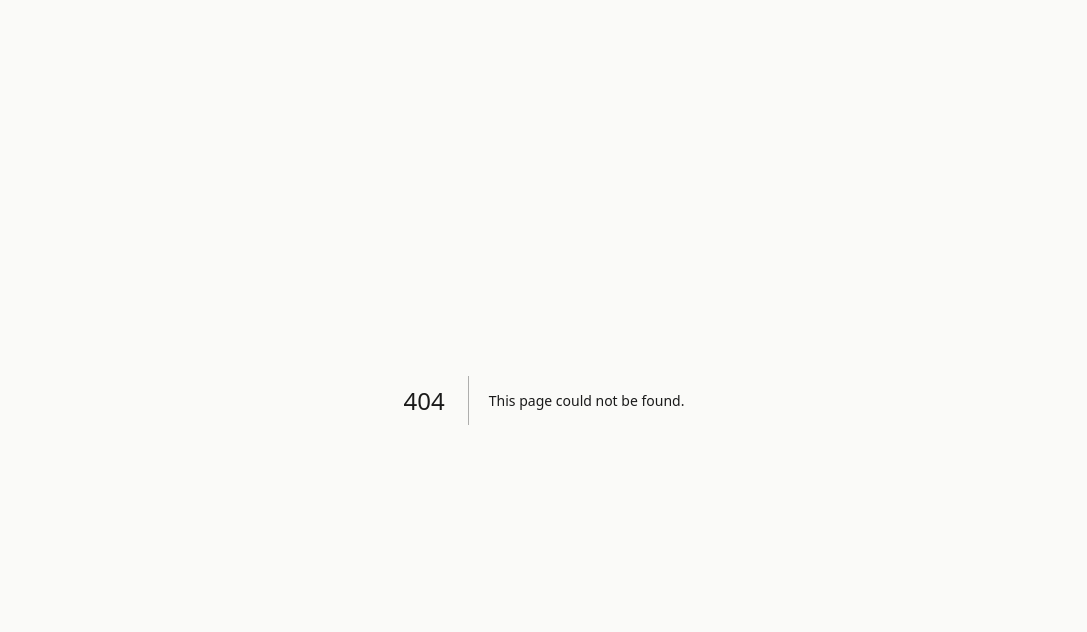
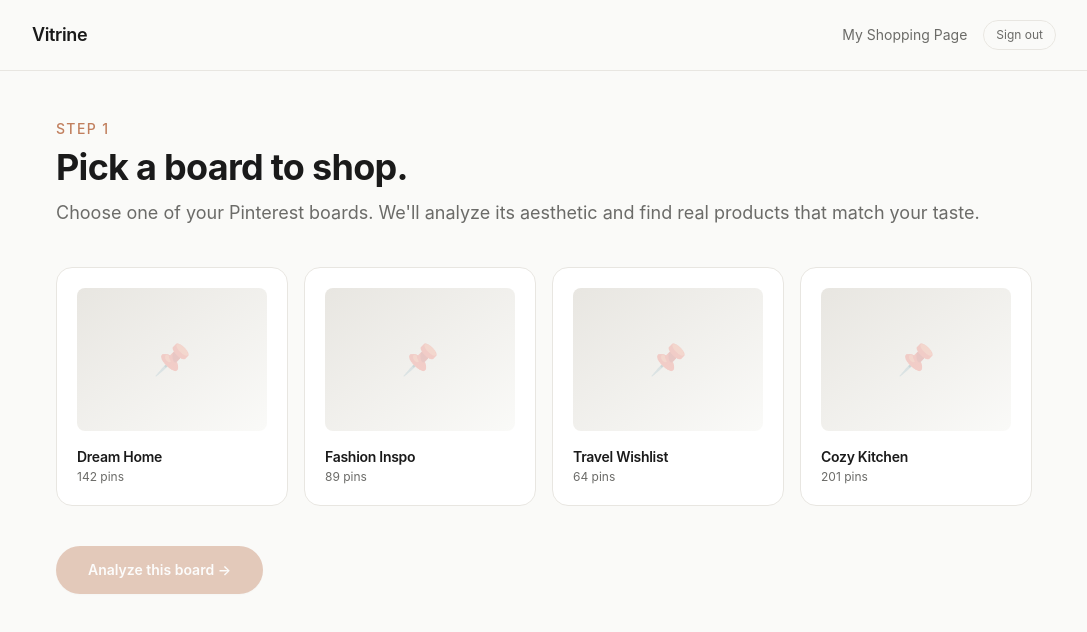
Before and after one commit to 2028sumans/vitrine, a Next.js app: page /dashboard in a window 1280 px wide. Before the commit this address had no page. Shown: the top 632 px of the page, without its empty margins (96-1183 px from the left). Built offline with nearby package versions, Linux system fonts and the light colour scheme.

Commit message:
Add dashboard UI with board selection and product results

```diff
--- /dev/null
+++ b/app/dashboard/page.tsx
@@ -0,0 +1,264 @@
+"use client";
+
+import { useState } from "react";
+import Link from "next/link";
+
+// ── Mock data (replace with real Pinterest API calls once approved) ──
+const MOCK_BOARDS = [
+  { id: "1", name: "Dream Home", pin_count: 142, cover: null },
+  { id: "2", name: "Fashion Inspo", pin_count: 89, cover: null },
+  { id: "3", name: "Travel Wishlist", pin_count: 64, cover: null },
+  { id: "4", name: "Cozy Kitchen", pin_count: 201, cover: null },
+];
+
+const MOCK_PRODUCTS = [
+  {
+    id: "p1",
+    name: "Linen Throw Pillow",
+    price: "$38",
+    retailer: "West Elm",
+    image: null,
+  },
+  {
+    id: "p2",
+    name: "Ceramic Table Lamp",
+    price: "$124",
+    retailer: "CB2",
+    image: null,
+  },
+  {
+    id: "p3",
+    name: "Rattan Side Table",
+    price: "$89",
+    retailer: "Article",
+    image: null,
+  },
+  {
+    id: "p4",
+    name: "Boucle Accent Chair",
+    price: "$445",
+    retailer: "Wayfair",
+    image: null,
+  },
+  {
+    id: "p5",
+    name: "Woven Wall Hanging",
+    price: "$62",
+    retailer: "Etsy",
+    image: null,
+  },
+  {
+    id: "p6",
+    name: "Arch Floor Mirror",
+    price: "$279",
+    retailer: "H&M Home",
+    image: null,
+  },
+];
+
+type Board = (typeof MOCK_BOARDS)[number];
+
+function BoardCard({
+  board,
+  selected,
+  onClick,
+}: {
+  board: Board;
+  selected: boolean;
+  onClick: () => void;
+}) {
+  return (
+    <button
+      onClick={onClick}
+      className={`w-full text-left rounded-2xl border p-5 transition-all duration-150 ${
+        selected
+          ? "border-accent bg-accent-subtle shadow-sm"
+          : "border-border bg-white hover:border-accent/40 hover:bg-accent-subtle/40"
+      }`}
+    >
+      {/* Board cover placeholder */}
+      <div className="w-full aspect-[4/3] rounded-lg bg-gradient-to-br from-border to-background mb-4 flex items-center justify-center">
+        <span className="text-3xl opacity-20">📌</span>
+      </div>
+      <p className="font-semibold text-sm tracking-tight text-foreground truncate">
+        {board.name}
+      </p>
+      <p className="text-xs text-muted mt-0.5">{board.pin_count} pins</p>
+      {selected && (
+        <span className="inline-flex items-center gap-1 mt-2 text-xs text-accent font-medium">
+          <span className="w-1.5 h-1.5 rounded-full bg-accent" />
+          Selected
+        </span>
+      )}
+    </button>
+  );
+}
+
+function ProductCard({ product }: { product: (typeof MOCK_PRODUCTS)[number] }) {
+  return (
+    <div className="rounded-2xl border border-border bg-white overflow-hidden group hover:shadow-md transition-all duration-150">
+      <div className="aspect-square bg-gradient-to-br from-border/50 to-background flex items-center justify-center">
+        <span className="text-4xl opacity-20">🛍</span>
+      </div>
+      <div className="p-4">
+        <p className="font-medium text-sm text-foreground leading-tight">
+          {product.name}
+        </p>
+        <p className="text-xs text-muted mt-0.5">{product.retailer}</p>
+        <div className="flex items-center justify-between mt-3">
+          <span className="text-sm font-semibold text-foreground">
+            {product.price}
+          </span>
+          <button className="text-xs text-accent font-medium hover:underline">
+            Shop →
+          </button>
+        </div>
+      </div>
+    </div>
+  );
+}
+
+type Step = "boards" | "analyzing" | "results";
+
+export default function DashboardPage() {
+  const [step, setStep] = useState<Step>("boards");
+  const [selectedBoard, setSelectedBoard] = useState<Board | null>(null);
+
+  const handleAnalyze = () => {
+    if (!selectedBoard) return;
+    setStep("analyzing");
+    // Simulate analysis delay — replace with real API call
+    setTimeout(() => setStep("results"), 3000);
+  };
+
+  return (
+    <div className="min-h-screen bg-background">
+      {/* Nav */}
+      <header className="px-6 py-5 border-b border-border sticky top-0 bg-background/80 backdrop-blur-sm z-10">
+        <div className="max-w-5xl mx-auto flex items-center justify-between">
+          <Link
+            href="/"
+            className="text-foreground font-semibold tracking-tight text-lg"
+          >
+            Vitrine
+          </Link>
+          <div className="flex items-center gap-4">
+            <span className="text-sm text-muted">My Shopping Page</span>
+            <button className="text-xs text-muted hover:text-foreground transition-colors border border-border rounded-full px-3 py-1.5">
+              Sign out
+            </button>
+          </div>
+        </div>
+      </header>
+
+      <main className="max-w-5xl mx-auto px-6 py-12">
+        {/* ── Step: Select a board ── */}
+        {step === "boards" && (
+          <div className="fade-in-up">
+            <div className="mb-10">
+              <p className="text-accent text-sm font-medium tracking-widest uppercase mb-2">
+                Step 1
+              </p>
+              <h1 className="text-3xl sm:text-4xl font-bold tracking-tight mb-3">
+                Pick a board to shop.
+              </h1>
+              <p className="text-muted text-lg">
+                Choose one of your Pinterest boards. We&apos;ll analyze its
+                aesthetic and find real products that match your taste.
+              </p>
+            </div>
+
+            <div className="grid grid-cols-2 sm:grid-cols-4 gap-4 mb-10">
+              {MOCK_BOARDS.map((board) => (
+                <BoardCard
+                  key={board.id}
+                  board={board}
+                  selected={selectedBoard?.id === board.id}
+                  onClick={() => setSelectedBoard(board)}
+                />
+              ))}
+            </div>
+
+            <button
+              onClick={handleAnalyze}
+              disabled={!selectedBoard}
+              className="px-8 py-3.5 rounded-full bg-accent text-white font-semibold text-sm hover:bg-accent-light active:scale-95 transition-all duration-150 shadow-sm disabled:opacity-40 disabled:cursor-not-allowed"
+            >
+              Analyze this board →
+            </button>
+          </div>
+        )}
+
+        {/* ── Step: Analyzing ── */}
+        {step === "analyzing" && (
+          <div className="fade-in flex flex-col items-center justify-center py-32 text-center">
+            <div className="w-14 h-14 rounded-full border-2 border-accent border-t-transparent animate-spin mb-8" />
+            <h2 className="text-2xl font-bold tracking-tight mb-2">
+              Analyzing your taste…
+            </h2>
+            <p className="text-muted max-w-sm">
+              Reading the aesthetic of your{" "}
+              <span className="text-foreground font-medium">
+                {selectedBoard?.name}
+              </span>{" "}
+              board — colors, mood, style. This takes a few seconds.
+            </p>
+          </div>
+        )}
+
+        {/* ── Step: Results ── */}
+        {step === "results" && (
+          <div className="fade-in-up">
+            <div className="mb-10 flex flex-col sm:flex-row sm:items-end justify-between gap-4">
+              <div>
+                <p className="text-accent text-sm font-medium tracking-widest uppercase mb-2">
+                  Your shopping page
+                </p>
+                <h1 className="text-3xl sm:text-4xl font-bold tracking-tight mb-2">
+                  {selectedBoard?.name}
+                </h1>
+                <p className="text-muted">
+                  Products matched to your board&apos;s aesthetic. Click to shop.
+                </p>
+              </div>
+              <button
+                onClick={() => {
+                  setStep("boards");
+                  setSelectedBoard(null);
+                }}
+                className="text-sm text-muted hover:text-foreground transition-colors border border-border rounded-full px-4 py-2 w-fit"
+              >
+                ← Try another board
+              </button>
+            </div>
+
+            {/* Aesthetic summary card */}
+            <div className="mb-8 p-6 rounded-2xl bg-accent-subtle border border-accent/20">
+              <p className="text-xs text-accent font-medium tracking-widest uppercase mb-2">
+                Aesthetic analysis
+              </p>
+              <p className="text-foreground text-sm leading-relaxed">
+                Your <strong>{selectedBoard?.name}</strong> board has a warm,
+                organic feel — natural textures, muted earth tones, and a mix of
+                vintage and modern pieces. Think linen, rattan, terracotta, and
+                soft lighting. We found products that match this vibe.
+              </p>
+            </div>
+
+            {/* Product grid */}
+            <div className="grid grid-cols-2 sm:grid-cols-3 gap-4">
+              {MOCK_PRODUCTS.map((product) => (
+                <ProductCard key={product.id} product={product} />
+              ))}
+            </div>
+
+            <p className="text-xs text-muted text-center mt-8">
+              Vitrine earns a small affiliate commission if you make a purchase.
+              Prices shown are approximate.
+            </p>
+          </div>
+        )}
+      </main>
+    </div>
+  );
+}
```
